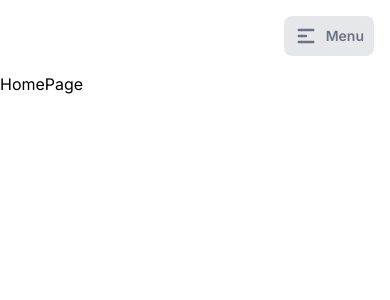
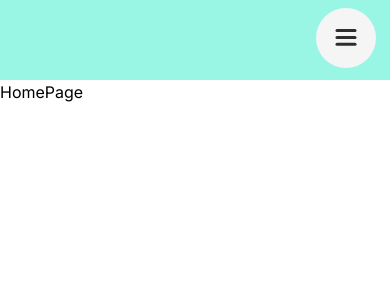
Before and after one commit to harutas/my-portfolio, a Next.js app: page / in a window 390 px wide. Shown: the top 300 px of the page. Built offline with nearby package versions, Linux system fonts and the light colour scheme.

Commit message:
feat: header menu

```diff
--- a/package.json
+++ b/package.json
@@ -15,6 +15,7 @@
     "autoprefixer": "10.4.14",
     "eslint": "8.40.0",
     "eslint-config-next": "13.4.1",
+    "framer-motion": "^10.12.10",
     "microcms-js-sdk": "^2.4.0",
     "next": "13.4.1",
     "postcss": "8.4.23",
--- a/src/app/globals.css
+++ b/src/app/globals.css
@@ -2,26 +2,24 @@
 @tailwind components;
 @tailwind utilities;
 
-/* :root {
-  --foreground-rgb: 0, 0, 0;
-  --background-start-rgb: 214, 219, 220;
-  --background-end-rgb: 255, 255, 255;
+ul,
+li {
+  margin: 0;
+  padding: 0;
 }
 
-@media (prefers-color-scheme: dark) {
-  :root {
-    --foreground-rgb: 255, 255, 255;
-    --background-start-rgb: 0, 0, 0;
-    --background-end-rgb: 0, 0, 0;
-  }
+ul {
+  padding: 25px;
+  position: absolute;
+  top: 100px;
+  width: 320px;
+  right: 0px;
 }
 
-body {
-  color: rgb(var(--foreground-rgb));
-  background: linear-gradient(
-      to bottom,
-      transparent,
-      rgb(var(--background-end-rgb))
-    )
-    rgb(var(--background-start-rgb));
-} */
+li {
+  list-style: none;
+  margin-bottom: 20px;
+  display: flex;
+  align-items: center;
+  cursor: pointer;
+}
--- /dev/null
+++ b/src/app/hooks/useDimensions.ts
@@ -0,0 +1,17 @@
+import { useEffect, useRef } from 'react';
+
+// Naive implementation - in reality would want to attach
+// a window or resize listener. Also use state/layoutEffect instead of ref/effect
+// if this is important to know on initial client render.
+// It would be safer to  return null for unmeasured states.
+
+export const useDimensions = (ref: any) => {
+  const dimensions = useRef({ width: 0, height: 0 });
+
+  useEffect(() => {
+    dimensions.current.width = ref.current.offsetWidth;
+    dimensions.current.height = ref.current.offsetHeight;
+  }, [ref]);
+
+  return dimensions.current;
+};
--- a/src/app/types/index.ts
+++ b/src/app/types/index.ts
@@ -1,3 +1,8 @@
+export interface NavLinkPath {
+  linkPath: string;
+  navText: string;
+}
+
 export interface WorkResponse {
   contents: Work[];
 }
--- a/src/components/Header.tsx
+++ b/src/components/Header.tsx
@@ -1,14 +1,57 @@
-import Link from 'next/link';
+"use client";
+
+import Link from "next/link";
+import { useRef } from "react";
+import { useDimensions } from "@/app/hooks/useDimensions";
+import { usePathname } from "next/navigation";
+import { motion, useCycle } from "framer-motion";
+import { MenuToggle } from "./header/MenuToggle";
+import { Navigation } from "./header/Navigation";
+
+const sidebar = {
+  open: (height = 1000) => ({
+    clipPath: `circle(${height * 2 + 200}px at 276px 38px)`,
+    transition: {
+      type: "spring",
+      stiffness: 20,
+      restDelta: 2,
+    },
+  }),
+  closed: {
+    clipPath: "circle(30px at 276px 38px)",
+    transition: {
+      delay: 0.5,
+      type: "spring",
+      stiffness: 400,
+      damping: 40,
+    },
+  },
+};
+
+const style = {
+  background: "linear-gradient(225deg, rgba(245,245,245,1) 36%, rgba(246,153,171,1) 100%)",
+};
 
 const Header = () => {
+  // ハンバーガーメニュー
+  const [isOpen, toggleOpen] = useCycle(false, true);
+  const containerRef = useRef(null);
+  const { height } = useDimensions(containerRef);
+
+  const pathname = usePathname();
+  console.log(pathname);
   const navLinkPath = [
     {
-      linkPath: '/',
-      navText: 'Home',
+      linkPath: "/",
+      navText: "Home",
     },
     {
-      linkPath: '/works',
-      navText: 'Works',
+      linkPath: "/profile",
+      navText: "Profile",
+    },
+    {
+      linkPath: "/works",
+      navText: "Works",
     },
   ];
 
@@ -17,7 +60,9 @@ const Header = () => {
       <Link
         key={link.linkPath}
         href={link.linkPath}
-        className='text-lg font-semibold text-gray-600 transition duration-100 hover:text-indigo-500 active:text-indigo-700'
+        className={`text-xl font-semibold text-gray-600 transition duration-100 hover:text-indigo-500 active:text-indigo-700 ${
+          link.linkPath === pathname ? "text-indigo-700" : ""
+        }`}
       >
         {link.navText}
       </Link>
@@ -25,34 +70,23 @@ const Header = () => {
   });
 
   return (
-    <div className='bg-white lg:pb-12'>
-      <div className='mx-auto max-w-screen-2xl px-4 md:px-8'>
-        <header className='flex items-center justify-end py-4 md:py-8'>
-          {/* <!-- nav - start --> */}
-          <nav className='hidden gap-12 lg:flex'>{navLink}</nav>
-          {/* <!-- nav - end --> */}
+    <div className="mx-auto max-w-screen-2xl px-8 bg-teal-200">
+      <header className="flex items-center justify-end py-5 h-20">
+        {/* ナビゲーション */}
+        <motion.nav className="hidden gap-12 lg:flex">{navLink}</motion.nav>
 
-          <button
-            type='button'
-            className='inline-flex items-center gap-2 rounded-lg bg-gray-200 px-2.5 py-2 text-sm font-semibold text-gray-500 ring-indigo-300 hover:bg-gray-300 focus-visible:ring active:text-gray-700 md:text-base lg:hidden'
-          >
-            <svg
-              xmlns='http://www.w3.org/2000/svg'
-              className='h-6 w-6'
-              viewBox='0 0 20 20'
-              fill='currentColor'
-            >
-              <path
-                fillRule='evenodd'
-                d='M3 5a1 1 0 011-1h12a1 1 0 110 2H4a1 1 0 01-1-1zM3 10a1 1 0 011-1h6a1 1 0 110 2H4a1 1 0 01-1-1zM3 15a1 1 0 011-1h12a1 1 0 110 2H4a1 1 0 01-1-1z'
-                clipRule='evenodd'
-              />
-            </svg>
-            Menu
-          </button>
-          {/* <!-- buttons - end --> */}
-        </header>
-      </div>
+        {/* ハンバーガーメニュー */}
+        <motion.nav
+          className="flex items-center lg:hidden"
+          animate={isOpen ? "open" : "closed"}
+          custom={height}
+          ref={containerRef}
+        >
+          <motion.div className="bg-gray-200 absolute top-0 right-0 bottom-0 w-80" variants={sidebar} style={style} />
+          <Navigation navLinkPath={navLinkPath} pathname={pathname} toggle={() => toggleOpen()} />
+          <MenuToggle toggle={toggleOpen}></MenuToggle>
+        </motion.nav>
+      </header>
     </div>
   );
 };
--- /dev/null
+++ b/src/components/header/MenuToggle.tsx
@@ -0,0 +1,32 @@
+import { motion } from "framer-motion";
+
+const Path = (props: any) => (
+  <motion.path fill="transparent" strokeWidth="3" stroke="hsl(0, 0%, 18%)" strokeLinecap="round" {...props} />
+);
+
+export const MenuToggle = ({ toggle }: { toggle: () => void }) => (
+  <button className="absolute top-7 right-8" onClick={toggle}>
+    <svg width="23" height="23" viewBox="0 0 23 23">
+      <Path
+        variants={{
+          closed: { d: "M 2 2.5 L 20 2.5" },
+          open: { d: "M 3 16.5 L 17 2.5" },
+        }}
+      />
+      <Path
+        d="M 2 9.423 L 20 9.423"
+        variants={{
+          closed: { opacity: 1 },
+          open: { opacity: 0 },
+        }}
+        transition={{ duration: 0.1 }}
+      />
+      <Path
+        variants={{
+          closed: { d: "M 2 16.346 L 20 16.346" },
+          open: { d: "M 3 2.5 L 17 16.346" },
+        }}
+      />
+    </svg>
+  </button>
+);
--- /dev/null
+++ b/src/components/header/Navigation.tsx
@@ -0,0 +1,27 @@
+import { motion } from "framer-motion";
+import { MenuItem } from "@/components/header/menuItem";
+import { NavLinkPath } from "@/app/types";
+import "./../../app/globals.css";
+
+const variants = {
+  open: {
+    transition: { staggerChildren: 0.07, delayChildren: 0.2 },
+  },
+  closed: {
+    transition: { staggerChildren: 0.05, staggerDirection: -1 },
+  },
+};
+
+interface Props {
+  navLinkPath: NavLinkPath[];
+  pathname: string;
+  toggle: () => void;
+}
+
+export const Navigation = ({ navLinkPath, pathname, toggle }: Props) => (
+  <motion.ul variants={variants}>
+    {navLinkPath.map((path) => (
+      <MenuItem key={path.linkPath} navLinkPath={path} pathname={pathname} toggle={toggle} />
+    ))}
+  </motion.ul>
+);
--- /dev/null
+++ b/src/components/header/menuItem.tsx
@@ -0,0 +1,43 @@
+import Link from "next/link";
+import { NavLinkPath } from "@/app/types";
+import { motion } from "framer-motion";
+import "./../../app/globals.css";
+
+const variants = {
+  open: {
+    y: 0,
+    opacity: 1,
+    transition: {
+      y: { stiffness: 1000, velocity: -100 },
+    },
+  },
+  closed: {
+    y: 50,
+    opacity: 0,
+    transition: {
+      y: { stiffness: 1000 },
+    },
+  },
+};
+
+interface Props {
+  navLinkPath: NavLinkPath;
+  pathname: string;
+  toggle: () => void;
+}
+
+export const MenuItem = ({ navLinkPath, pathname, toggle }: Props) => {
+  return (
+    <Link href={navLinkPath.linkPath}>
+      <motion.li
+        variants={variants}
+        whileHover={{ scale: 1.1, borderBottom: "1px solid gray", transition: { duration: 0.2, ease: "easeInOut" } }}
+        whileTap={{ scale: 0.95 }}
+        className={`text-2xl flex justify-center ${navLinkPath.linkPath === pathname ? "text-indigo-700" : ""}`}
+        onClick={toggle}
+      >
+        {navLinkPath.navText}
+      </motion.li>
+    </Link>
+  );
+};
--- a/src/components/works/Article.tsx
+++ b/src/components/works/Article.tsx
@@ -10,7 +10,7 @@ const Article: NextPage<Props> = ({ work }: Props) => {
   return (
     // article - start
     <div key={work.id} className="flex flex-col overflow-hidden rounded-lg border bg-white">
-      <div className="group relative block h-48 overflow-hidden bg-gray-100 md:h-64">
+      <div className="group h-48 overflow-hidden bg-gray-100 md:h-64">
         {work.eyecatch?.url ? (
           <Image
             src={work.eyecatch.url}
@@ -18,10 +18,10 @@ const Article: NextPage<Props> = ({ work }: Props) => {
             height={work.eyecatch.height}
             priority={true}
             alt=""
-            className="absolute inset-0 h-full w-full object-cover object-center transition duration-200 group-hover:scale-110"
+            className="h-full w-full object-cover object-center transition duration-200 group-hover:scale-110"
           />
         ) : (
-          <div className="absolute inset-0 h-full w-full object-cover object-center transition duration-200 group-hover:scale-110"></div>
+          <div className="h-full w-full object-cover object-center transition duration-200 group-hover:scale-110"></div>
         )}
       </div>
 
```
Also changed, not shown: 1 other file (tests, documents, lock files or other folders).
